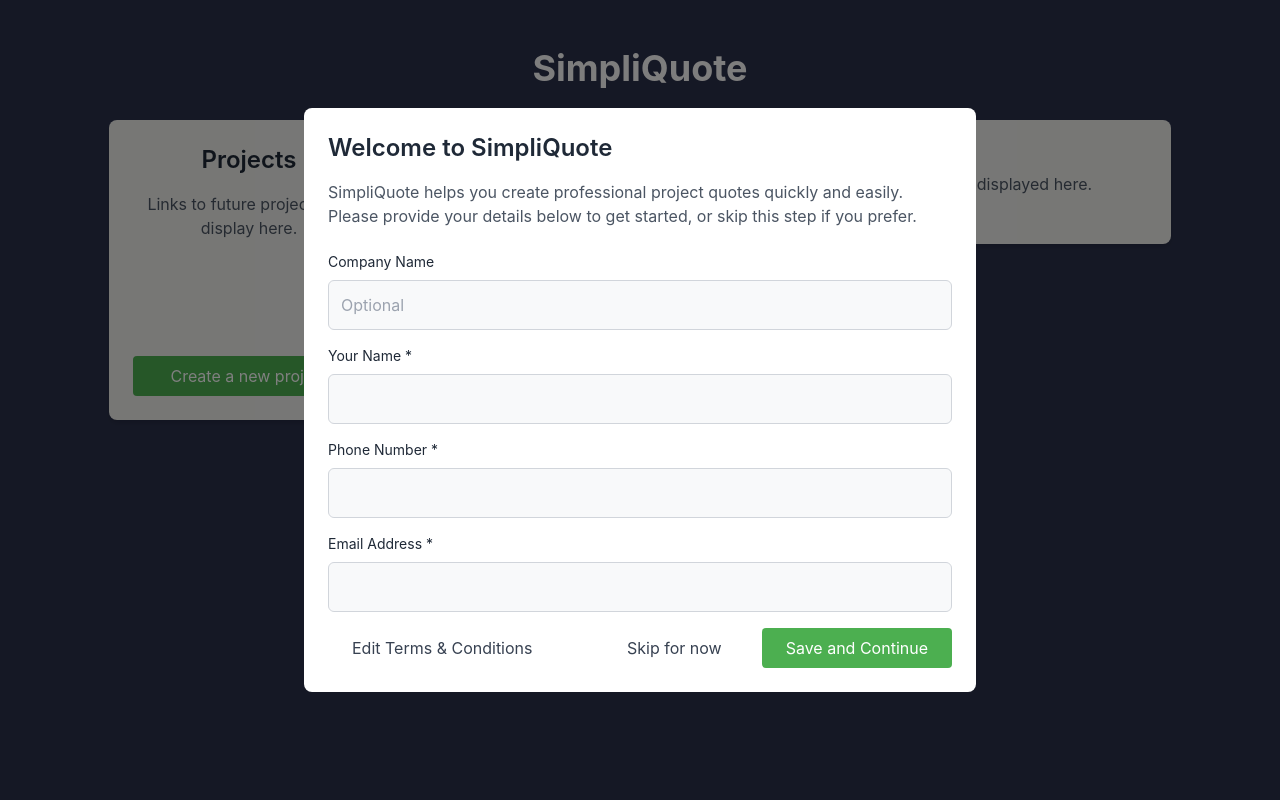
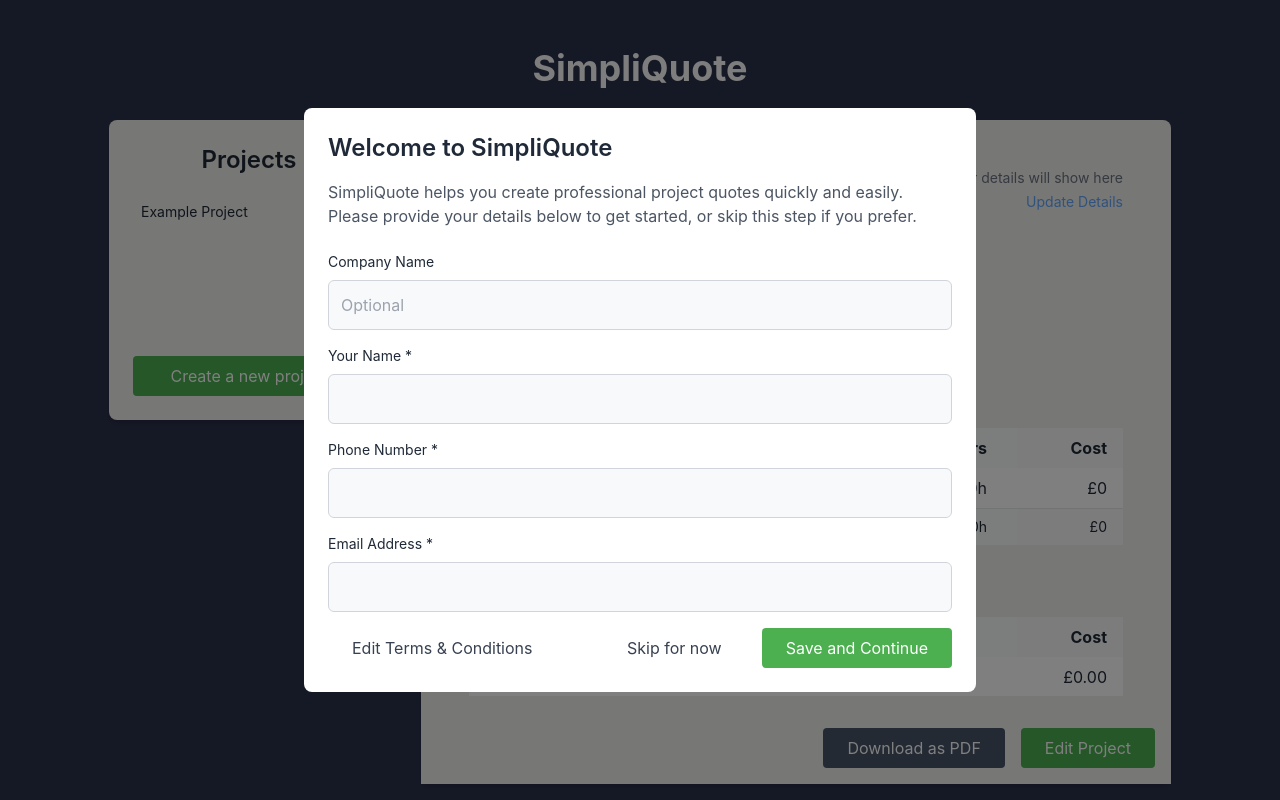
Before and after one commit to ChrisJLP/SimpliQuote, a React (Vite) app: page /#/ in a window 1280 px wide. Built offline with nearby package versions, Linux system fonts and the light colour scheme.

Commit message:
Add default example project for better user experience

```diff
--- a/src/features/Project/QuotePreview.jsx
+++ b/src/features/Project/QuotePreview.jsx
@@ -1,4 +1,5 @@
 // src/features/Project/QuotePreview.jsx
+
 import React from "react";
 import PropTypes from "prop-types";
 import { calculateTotalHours } from "../../utils/calculateCost";
@@ -37,9 +38,10 @@
             </div>
           </div>
 
-          {/* User Details */}
-          {userDetails && (
+          {/* User Details or Placeholder */}
           <div className="text-left sm:text-right space-y-1 flex flex-col items-end">
+            {userDetails && userDetails.name ? (
+              <>
                 <p className="font-bold">
                   {userDetails.companyName || "Company Name"}
                 </p>
@@ -59,8 +61,25 @@
                     Edit Details
                   </a>
                 </div>
+              </>
+            ) : (
+              <>
+                <p className="text-sm text-gray-500">
+                  Your details will show here
+                </p>
+                <a
+                  href="#"
+                  onClick={(e) => {
+                    e.preventDefault();
+                    onEditDetails();
+                  }}
+                  className="text-blue-400 text-sm hover:underline"
+                >
+                  Update Details
+                </a>
+              </>
+            )}
           </div>
-          )}
         </div>
 
         {/* Client Details */}
@@ -84,7 +103,12 @@
               </div>
               <div className="flex justify-between py-2 border-b">
                 <span className="font-medium">Rate:</span>
-                <span>{formatCurrency(projectData.hourlyRate)}/hour</span>
+                <span>
+                  {projectData.hourlyRate > 0
+                    ? formatCurrency(projectData.hourlyRate)
+                    : "Your hourly rate will show here"}
+                  {projectData.hourlyRate > 0 && "/hour"}
+                </span>
               </div>
             </div>
           )}
@@ -112,9 +136,12 @@
                           h
                         </td>
                         <td className="px-4 py-2 text-right">
-                          {formatCurrency(
-                            calculateTotalHours([task]) * projectData.hourlyRate
-                          )}
+                          {projectData.hourlyRate > 0
+                            ? formatCurrency(
+                                calculateTotalHours([task]) *
+                                  projectData.hourlyRate
+                              )
+                            : "£0"}
                         </td>
                       </tr>
                       {/* Display subtasks */}
@@ -128,9 +155,11 @@
                             {subtask.hoursEstimate}h
                           </td>
                           <td className="px-4 py-2 text-right">
-                            {formatCurrency(
+                            {projectData.hourlyRate > 0
+                              ? formatCurrency(
                                   subtask.hoursEstimate * projectData.hourlyRate
-                            )}
+                                )
+                              : "£0"}
                           </td>
                         </tr>
                       ))}
--- a/src/hooks/useProjects.js
+++ b/src/hooks/useProjects.js
@@ -22,14 +22,26 @@
 
   const saveProject = (projectData) => {
     try {
+      // Preserve the provided ID if it exists; otherwise, generate a new one
       const newProject = {
         ...projectData,
-        id: Date.now(),
-        createdAt: new Date().toISOString(),
+        id: projectData.id !== undefined ? projectData.id : Date.now(),
+        createdAt: projectData.createdAt || new Date().toISOString(),
         updatedAt: new Date().toISOString(),
       };
 
+      // Use functional state update to ensure we have the latest projects
       setProjects((prevProjects) => {
+        const exists = prevProjects.some(
+          (project) => project.id === newProject.id
+        );
+        if (exists) {
+          console.warn(
+            `Project with ID ${newProject.id} already exists. Skipping save.`
+          );
+          return prevProjects; // Return previous projects unchanged
+        }
+
         const updatedProjects = [...prevProjects, newProject];
         localStorage.setItem(STORAGE_KEY, JSON.stringify(updatedProjects));
         return updatedProjects;
@@ -50,8 +62,8 @@
             ? {
                 ...project,
                 ...projectData,
-                quoteNumber: project.quoteNumber,
-                createdAt: project.createdAt,
+                quoteNumber: project.quoteNumber, // Preserve quoteNumber
+                createdAt: project.createdAt, // Preserve createdAt
                 updatedAt: new Date().toISOString(),
               }
             : project
--- a/src/pages/Homepage.jsx
+++ b/src/pages/Homepage.jsx
@@ -1,6 +1,6 @@
-// homepage.jsx
+// src/pages/Homepage.jsx
 
-import React, { useState } from "react";
+import React, { useState, useEffect } from "react";
 import CreateProjectForm from "../features/Project/CreateProject";
 import Modal from "../components/Modal";
 import ProjectCard from "../components/ProjectCard";
@@ -9,6 +9,10 @@
 import FloatingActionButton from "../components/FloatingActionButton";
 import { useUserDetails } from "../hooks/useUserDetails";
 import { useProjects } from "../hooks/useProjects";
+import QuotePreview from "../features/Project/QuotePreview"; // Ensure QuotePreview is imported
+
+// Define a constant for the example project ID to avoid magic numbers
+const EXAMPLE_PROJECT_ID = -1;
 
 const Homepage = () => {
   const [showCreateModal, setShowCreateModal] = useState(false);
@@ -23,7 +27,70 @@
     skipWelcome,
   } = useUserDetails();
 
-  const { projects, saveProject, updateProject } = useProjects();
+  const { projects, saveProject, updateProject, deleteProject } = useProjects();
+
+  // Define the example project with placeholder data
+  const exampleProject = {
+    id: EXAMPLE_PROJECT_ID, // Use the defined constant
+    name: "Example Project",
+    customerName: "Customer name",
+    hourlyRate: 0, // Set to 0 to prevent NaN in calculations
+    tasks: [
+      {
+        name: "Your tasks will show here",
+        subtasks: [
+          {
+            name: "This is a subtask",
+            hoursEstimate: 0, // Set to 0
+            otherCosts: [
+              {
+                name: "This is a task cost",
+                amount: 0, // Set to 0
+                category: "Placeholder Category",
+              },
+            ],
+          },
+        ],
+        otherCosts: [],
+      },
+    ],
+    otherCosts: [
+      {
+        name: "This is a project cost",
+        amount: 0, // Set to 0
+        category: "Placeholder Category",
+      },
+    ],
+    totalCost: 0, // Initialize to 0
+    quoteNumber: "EXAMPLE",
+    updatedAt: new Date().toISOString(), // Ensure updatedAt is present
+  };
+
+  // Function to load the example project
+  const loadExampleProject = () => {
+    // Check if the example project already exists to avoid duplicates
+    const exists = projects.some(
+      (project) => project.id === EXAMPLE_PROJECT_ID
+    );
+    if (!exists) {
+      saveProject(exampleProject);
+    }
+    // Select the example project
+    const project =
+      projects.find((proj) => proj.id === EXAMPLE_PROJECT_ID) || exampleProject;
+    setSelectedProject(project);
+  };
+
+  useEffect(() => {
+    // On initial load, if there are no projects, load the example project
+    if (projects.length === 0) {
+      loadExampleProject();
+    } else {
+      // Optionally, select the first project or handle as per your logic
+      setSelectedProject(projects[0]);
+    }
+    // eslint-disable-next-line react-hooks/exhaustive-deps
+  }, [projects]);
 
   const handleWelcomeSubmit = (details) => {
     saveUserDetails(details);
@@ -31,6 +98,9 @@
 
   const handleWelcomeClose = () => {
     skipWelcome();
+    if (projects.length === 0) {
+      loadExampleProject();
+    }
   };
 
   const handleEditDetails = () => {
@@ -44,13 +114,20 @@
   };
 
   const handleProjectSubmit = (projectData) => {
-    if (selectedProject) {
+    if (selectedProject && selectedProject.id !== EXAMPLE_PROJECT_ID) {
+      // Update existing project
+      updateProject(selectedProject.id, projectData);
+      setSelectedProject({ ...selectedProject, ...projectData });
+    } else if (selectedProject && selectedProject.id === EXAMPLE_PROJECT_ID) {
+      // Update the example project instead of creating a new one
       updateProject(selectedProject.id, projectData);
       setSelectedProject({ ...selectedProject, ...projectData });
     } else {
       // Save new project and set it as the "most recent" project
       const newProject = saveProject(projectData);
       setSelectedProject(newProject);
+      // Delete the example project if it exists
+      deleteProject(EXAMPLE_PROJECT_ID);
     }
     setShowCreateModal(false);
   };
@@ -58,8 +135,6 @@
   const handleProjectClick = (project) => {
     // Update the selected project to show its quote on the right side
     setSelectedProject(project);
-    // Remove the line to automatically open edit form:
-    // setShowCreateModal(true);
   };
 
   const handleEditProject = (project) => {
@@ -74,14 +149,45 @@
 
   return (
     <div className="flex flex-col min-h-screen bg-[#2b314b] p-4">
-      {/* Header section with title and edit details */}
-      <div className="w-full mb-8">
+      {/* Header section with title */}
+      <div className="w-full mb-8 flex justify-between items-center">
         {/* Wrapping header content in a container with max-width and centering */}
-        <div className="w-full max-w-[750px] mx-auto relative">
+        <div className="max-w-[750px] mx-auto relative">
           <h1 className="mt-4 lg:mt-8 text-4xl font-bold text-[#FBFAFA] text-shadow-md text-center">
             SimpliQuote
           </h1>
         </div>
+
+        {/* Remove User Details from Homepage Header */}
+        {/*
+        <div className="absolute right-4 top-4 lg:relative lg:top-auto lg:right-auto lg:flex lg:items-center lg:space-x-2">
+          {userDetails ? (
+            <div className="text-right">
+              <p className="text-sm text-[#FBFAFA]">{userDetails.name}</p>
+              <p className="text-xs text-[#FBFAFA]">{userDetails.email}</p>
+              <p className="text-xs text-[#FBFAFA]">
+                {userDetails.phoneNumber}
+              </p>
+            </div>
+          ) : (
+            <div className="text-right">
+              <p className="text-sm text-gray-300">
+                Your details will show here
+              </p>
+              <a
+                href="#"
+                onClick={(e) => {
+                  e.preventDefault();
+                  handleEditDetails();
+                }}
+                className="text-blue-400 text-xs hover:underline"
+              >
+                Update Details
+              </a>
+            </div>
+          )}
+        </div>
+        */}
       </div>
 
       <div className="flex flex-col items-center space-y-4 lg:flex-row lg:items-start lg:justify-center lg:space-x-8 lg:space-y-0 w-full">
@@ -100,7 +206,7 @@
           project={projectToShow}
           userDetails={userDetails}
           onEditProject={handleEditProject}
-          onEditDetails={handleEditDetails} // Add this line
+          onEditDetails={handleEditDetails} // Ensure this prop is passed
         />
       </div>
 
```
Lines whose indentation alone changed are shown as unchanged.
